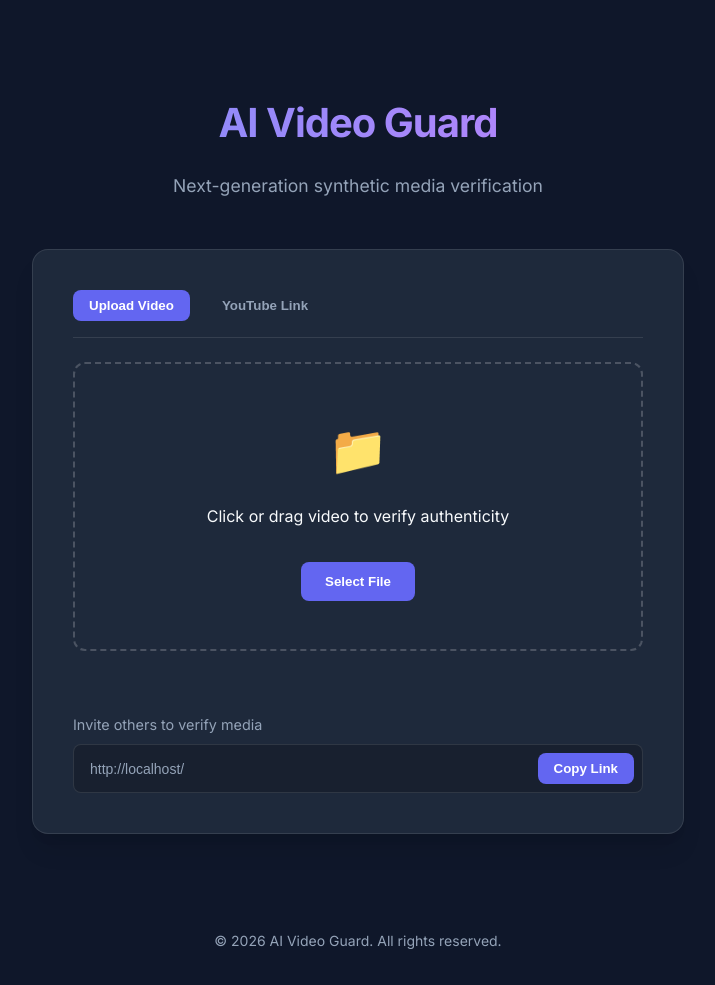
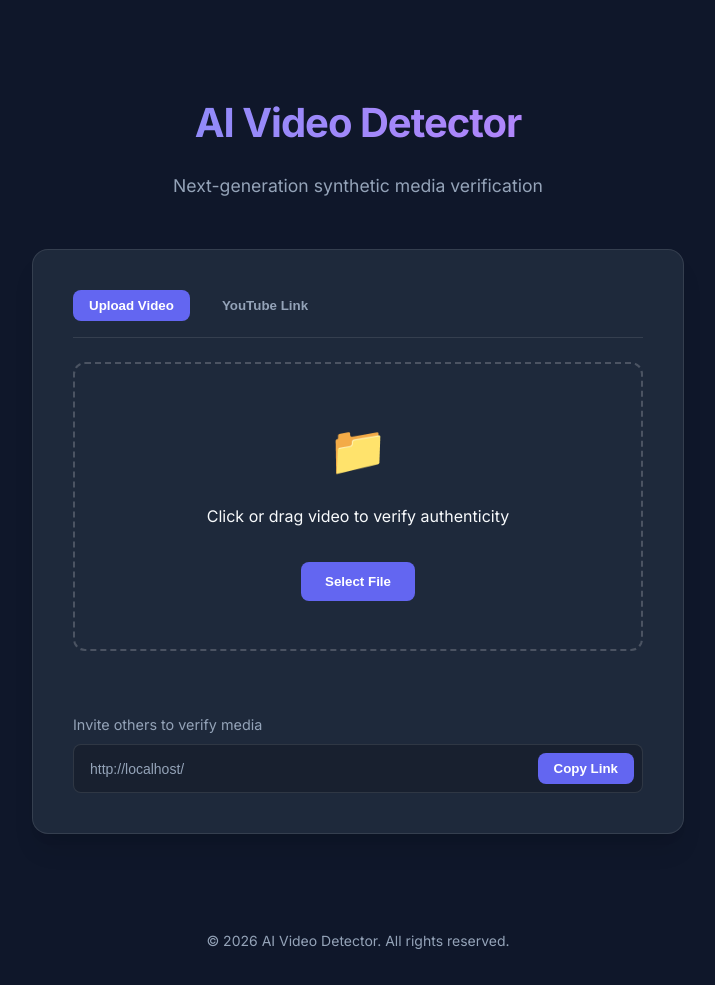
Before and after one commit to raymayplay/ai-detector, a Flask app: page / in a window 1280 px wide. Shown: the whole page, without its empty margins (282-997 px from the left). Run offline with Flask 3, Linux system fonts and the light colour scheme.

Commit message:
Update AI Video Guard name to AI Video Detector across the application
Rename the project from "AI Video Guard" to "AI Video Detector" in the HTML template, updating the title, header, and footer to reflect this change.

Replit-Commit-Author: Agent
Replit-Commit-Session-Id: 32856595-ebe0-48ac-93dc-6f9a54c053ad
Replit-Commit-Checkpoint-Type: intermediate_checkpoint
Replit-Commit-Event-Id: 1bfc3fe5-aafc-436a-9389-4a19d76c61d9
Replit-Commit-Screenshot-Url: https://storage.googleapis.com/screenshot-production-us-central1/14226217-7960-44ca-ad37-a72968b16e53/32856595-ebe0-48ac-93dc-6f9a54c053ad/fxdqFo1
Replit-Helium-Checkpoint-Created: true

```diff
--- a/templates/index.html
+++ b/templates/index.html
@@ -3,7 +3,7 @@
 <head>
     <meta charset="UTF-8">
     <meta name="viewport" content="width=device-width, initial-scale=1.0">
-    <title>AI Video Guard | Verify Authenticity</title>
+    <title>AI Video Detector | Verify Authenticity</title>
     <link href="https://fonts.googleapis.com/css2?family=Inter:wght@300;400;600;700&display=swap" rel="stylesheet">
     <style>
         :root {
@@ -226,7 +226,7 @@
 <body>
     <div class="container">
         <header>
-            <h1>AI Video Guard</h1>
+            <h1>AI Video Detector</h1>
             <p class="subtitle">Next-generation synthetic media verification</p>
         </header>
 
@@ -275,7 +275,7 @@
     </div>
 
     <footer>
-        &copy; 2026 AI Video Guard. All rights reserved.
+        &copy; 2026 AI Video Detector. All rights reserved.
     </footer>
 
     <script>
```
